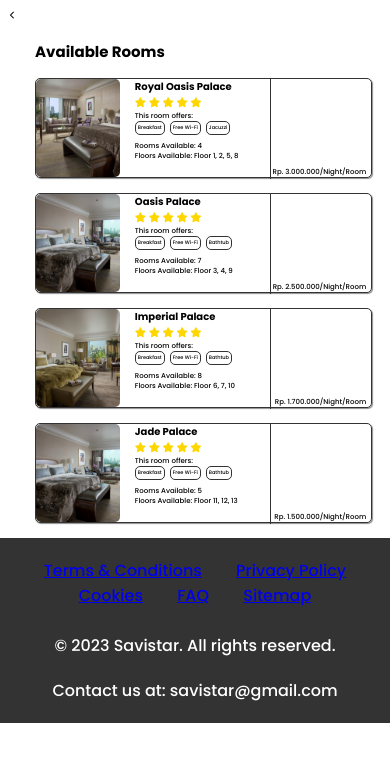
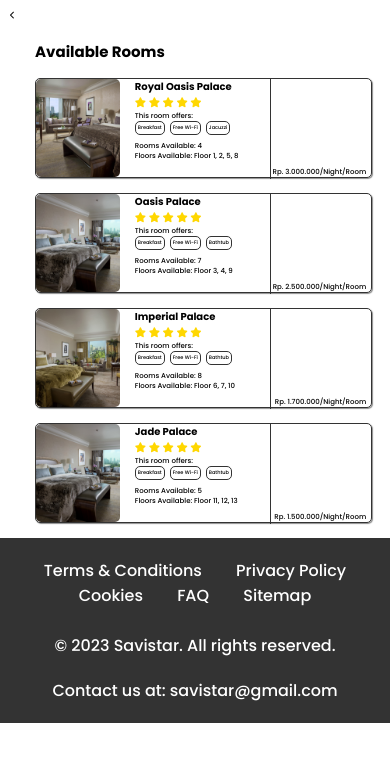
Before and after one commit to SamJS23/HCI-FInal-Project, a plain HTML site: page booking1.html in a window 390 px wide. Drawn offline with Linux system fonts and the light colour scheme.

Commit message:
make the footer links white

```diff
--- a/booking1.css
+++ b/booking1.css
@@ -157,6 +157,9 @@ span{
   .offer{
       font-size: 7px;
   }
+  a{
+    color:white
+  }
   .vl {
     border-left: 1px solid #333;
     float: right;
@@ -170,3 +173,7 @@ span{
     font-size: 10px;
   }
   }
+  .footerbar li a {
+    color: white;
+    text-decoration: none; /* Remove underline */
+}
```
Also changed, not shown: booking1.html (+0 -1 lines).
